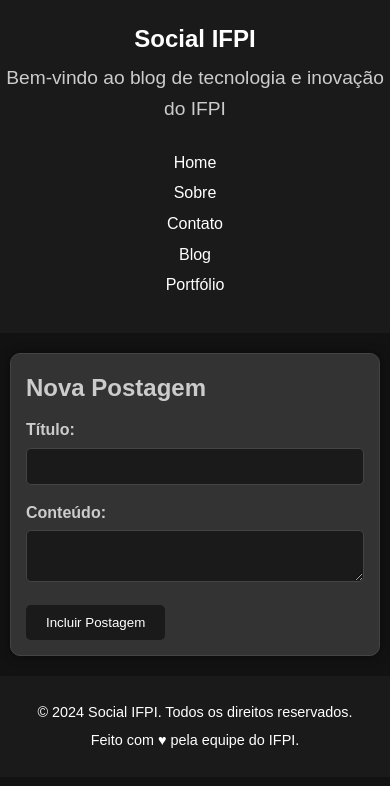
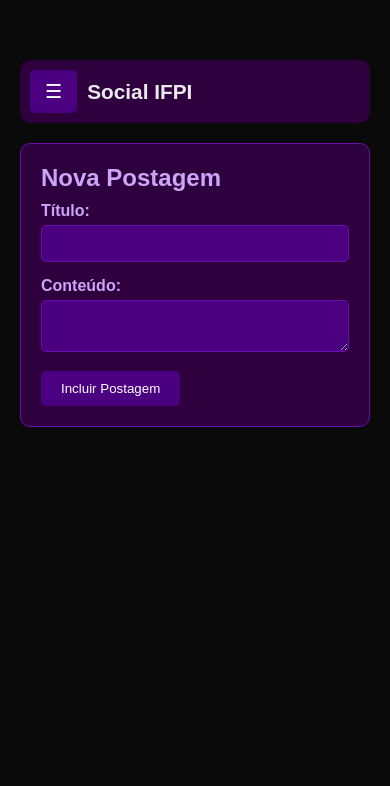
Before and after one commit to samleticias/socialifpi, a plain HTML site: page front-end/index.html in a window 390 px wide. Drawn offline with Linux system fonts and the light colour scheme; no server answers.

Commit message:
♻️ refactor: front-end da página.

```diff
--- a/front-end/estilos.css
+++ /dev/null
@@ -1,231 +0,0 @@
-/* Variáveis de cor */
-:root {
-    --cor-principal: #1A1A1A; /* Cinza escuro quase preto */
-    --cor-secundaria: #333333; /* Cinza escuro */
-    --cor-fundo: #121212; /* Preto para o fundo */
-    --cor-texto: #EAEAEA; /* Cinza claro para o texto */
-    --cor-texto-secundario: #CCCCCC; /* Cinza um pouco mais escuro para textos secundários */
-    --cor-borda: #444444; /* Cinza escuro para bordas */
-    --cor-hover: #555555; /* Cinza intermediário para efeitos hover */
-}
-
-/* Reset básico */
-* {
-    margin: 0;
-    padding: 0;
-    box-sizing: border-box;
-}
-
-body {
-    font-family: Arial, sans-serif;
-    background-color: var(--cor-fundo);
-    color: var(--cor-texto);
-    line-height: 1.6;
-}
-
-header {
-    background-color: var(--cor-principal);
-    color: #fff;
-    padding: 20px 0;
-    text-align: center;
-    margin-bottom: 20px;
-}
-
-header h1 {
-    margin: 0;
-    font-size: 2.5rem;
-}
-
-header p {
-    margin-top: 5px;
-    font-size: 1.2rem;
-    color: var(--cor-texto-secundario);
-}
-
-nav ul {
-    display: flex;
-    justify-content: center;
-    list-style: none;
-    padding: 10px 0;
-    margin-top: 15px;
-}
-
-nav ul li {
-    margin: 0 10px;
-}
-
-nav ul li a {
-    color: #fff;
-    text-decoration: none;
-    padding: 5px 10px;
-    border-radius: 5px;
-    transition: background-color 0.3s;
-}
-
-nav ul li a:hover {
-    background-color: var(--cor-hover);
-}
-
-main {
-    max-width: 900px;
-    margin: 0 auto;
-    padding: 0 20px;
-}
-
-section#formulario {
-    margin-bottom: 20px;
-    padding: 15px;
-    border: 1px solid var(--cor-borda);
-    border-radius: 10px;
-    background-color: var(--cor-secundaria);
-    box-shadow: 0 0 10px rgba(0, 0, 0, 0.5);
-}
-
-.campos h2 {
-    margin-bottom: 10px;
-    font-size: 1.5rem;
-    color: var(--cor-texto-secundario);
-}
-
-.campos label {
-    display: block;
-    margin-bottom: 5px;
-    font-weight: bold;
-    color: var(--cor-texto-secundario);
-}
-
-.campos input, .campos textarea {
-    width: 100%;
-    padding: 10px;
-    margin-bottom: 15px;
-    border: 1px solid var(--cor-borda);
-    border-radius: 5px;
-    font-size: 1rem;
-    background-color: var(--cor-principal);
-    color: var(--cor-texto);
-}
-
-.campos button {
-    padding: 10px 20px;
-    background-color: var(--cor-principal);
-    color: #fff;
-    border: none;
-    border-radius: 5px;
-    cursor: pointer;
-    transition: background-color 0.3s;
-}
-
-.campos button:hover {
-    background-color: var(--cor-hover);
-}
-
-section#postagens article {
-    margin-bottom: 20px;
-    padding: 15px;
-    border: 1px solid var(--cor-borda);
-    border-radius: 10px;
-    background-color: var(--cor-secundaria);
-    box-shadow: 0 0 10px rgba(0, 0, 0, 0.5);
-}
-
-section#postagens article h2 {
-    font-size: 1.75rem;
-    margin-bottom: 10px;
-    color: var(--cor-texto);
-}
-
-section#postagens article p {
-    margin-bottom: 10px;
-    font-size: 1rem;
-    color: var(--cor-texto-secundario);
-}
-
-section#postagens article .data {
-    font-size: 0.875rem;
-    color: var(--cor-texto-secundario);
-    text-align: right;
-}
-
-section#postagens article button {
-    padding: 5px 10px;
-    background-color: var(--cor-principal);
-    color: #fff;
-    border: none;
-    border-radius: 5px;
-    cursor: pointer;
-    transition: background-color 0.3s;
-}
-
-section#postagens article button:hover {
-    background-color: var(--cor-hover);
-}
-
-footer {
-    background-color: var(--cor-principal);
-    color: #fff;
-    text-align: center;
-    padding: 20px 10px;
-    position: relative;
-    bottom: 0;
-    width: 100%;
-    margin-top: 20px;
-    font-size: 0.9rem;
-}
-
-footer p {
-    margin: 5px 0;
-}
-
-/* Responsividade */
-@media (max-width: 768px) {
-    header h1 {
-        font-size: 1.5rem;
-    }
-
-    nav ul {
-        flex-direction: column;
-    }
-
-    nav ul li {
-        margin-bottom: 10px;
-    }
-
-    main {
-        padding: 0 10px;
-    }
-
-    .campos input, .campos textarea {
-        font-size: 0.9rem;
-    }
-
-    section#postagens article h2 {
-        font-size: 1.5rem;
-    }
-
-    section#postagens article p {
-        font-size: 0.9rem;
-    }
-}
-
-@media (max-width: 480px) {
-    .campos input, .campos textarea {
-        font-size: 0.8rem;
-    }
-
-    section#postagens article h2 {
-        font-size: 1.25rem;
-    }
-
-    section#postagens article p {
-        font-size: 0.85rem;
-    }
-
-    nav ul {
-        flex-direction: column;
-        align-items: center;
-    }
-
-    nav ul li {
-        margin-bottom: 5px;
-    }
-}
--- a/front-end/index.html
+++ b/front-end/index.html
@@ -1,54 +1,80 @@
 <!DOCTYPE html>
-<html lang="en">
+<html lang="pt-BR">
 
 <head>
-    <meta charset="UTF-8">
-    <meta name="viewport" content="width=device-width, initial-scale=1.0">
+  <meta charset="UTF-8" />
+  <meta name="viewport" content="width=device-width, initial-scale=1.0" />
   <title>Social IFPI</title>
-    <link rel="stylesheet" href="estilos.css">
+  <link rel="stylesheet" href="src/style/style.css" />
 </head>
 
 <body>
-    <div id="container">
-        <header>
-            <h1>Social IFPI</h1>
-            <p>Bem-vindo ao blog de tecnologia e inovação do IFPI</p>
+  <div id="layout">
+    <!-- Botão do menu -->
+
+    <!-- Sidebar oculta inicialmente -->
+    <aside class="sidebar hidden" id="sidebar">
       <nav>
         <ul>
-                    <li><a href="#">Home</a></li>
-                    <li><a href="#">Sobre</a></li>
-                    <li><a href="#">Contato</a></li>
-                    <li><a href="#">Blog</a></li>
-                    <li><a href="#">Portfólio</a></li>
+          <li><a href="#">🏠 Home</a></li>
+          <li><a href="#">📄 Sobre</a></li>
+          <li><a href="#">✉️ Contato</a></li>
         </ul>
       </nav>
+    </aside>
+
+    <!-- Conteúdo principal -->
+    <div class="main-content">
+
+        <header>
+            <button id="menu-toggle">☰</button>
+            <div class="title">
+            <h1>Social IFPI</h1>
+            </div>
         </header>
+
       <main>
         <section id="formulario">
-
-                <div class = "campos">
+          <div class="campos">
             <h2>Nova Postagem</h2>
             <label for="titulo">Título:</label>
-                    <input type="text" id="titulo" name="titulo" required>
-                    <br>
+            <input type="text" id="titulo" name="titulo" required />
             <label for="conteudo">Conteúdo:</label>
             <textarea id="conteudo" name="conteudo" required></textarea>
-                    <br>
             <button id="botaoNovaPostagem">Incluir Postagem</button>
           </div>
-
         </section>
 
         <section id="postagens">
-                <!-- As postagens serão inseridas aqui dinamicamente -->
+          <!-- Postagens dinâmicas -->
         </section>
       </main>
-        <footer>
-            <p>&copy; 2024 Social IFPI. Todos os direitos reservados.</p>
-            <p>Feito com ♥ pela equipe do IFPI.</p>
-        </footer>
     </div>
-    <script src="app.js"></script>
+  </div>
+
+  <script>
+    const toggle = document.getElementById('menu-toggle');
+    const sidebar = document.getElementById('sidebar');
+    const layout = document.getElementById('layout');
+
+    // Abre ou fecha o menu ao clicar no botão
+    toggle.addEventListener('click', (e) => {
+        e.stopPropagation(); // impede que o clique feche o menu
+        sidebar.classList.toggle('ativa');
+        layout.classList.toggle('menu-aberto');
+    });
+
+    // Fecha o menu ao clicar fora dele
+    document.addEventListener('click', (e) => {
+        const clicouForaSidebar = !sidebar.contains(e.target);
+        const clicouForaBotao = !toggle.contains(e.target);
+
+        if (clicouForaSidebar && clicouForaBotao) {
+        sidebar.classList.remove('ativa');
+        layout.classList.remove('menu-aberto');
+        }
+    });
+  </script>
 </body>
 
 </html>
--- /dev/null
+++ b/front-end/src/style/style.css
@@ -0,0 +1,255 @@
+:root {
+  --cor-principal: #4B0082;
+  --cor-secundaria: #2E003E;
+  --cor-fundo: #0A0A0A;
+  --cor-texto: #EAEAEA;
+  --cor-texto-secundario: #CBA6F7;
+  --cor-borda: #6A0DAD;
+  --cor-hover: #7D3FC4;
+}
+
+/* Reset */
+* {
+  margin: 0;
+  padding: 0;
+  box-sizing: border-box;
+}
+
+body {
+  background-color: var(--cor-fundo);
+  color: var(--cor-texto);
+  font-family: Arial, sans-serif;
+  overflow-x: hidden;
+}
+
+/* Layout geral */
+#layout {
+  display: flex;
+  min-height: 100vh;
+  transition: margin-left 0.3s ease;
+  position: relative;
+}
+
+/* Quando menu está aberto, empurra conteúdo */
+#layout.menu-aberto .main-content {
+  margin-left: 220px;
+}
+
+/* Header */
+header {
+  display: flex;
+  align-items: center;
+  gap: 15px;
+  background-color: var(--cor-secundaria);
+  padding: 15px 20px;
+  border-radius: 10px;
+  margin-bottom: 20px;
+  position: relative;
+  text-align: left; /* Sobrescreve qualquer text-align: center */
+}
+
+/* Botão de menu DENTRO do header */
+header #menu-toggle {
+  position: static;
+  margin: 0;
+  flex-shrink: 0;
+  background-color: var(--cor-principal);
+  color: white;
+  border: none;
+  padding: 10px 15px;
+  border-radius: 5px;
+  font-size: 1.2rem;
+  cursor: pointer;
+  z-index: 1;
+}
+
+/* Botão de menu fixo (fora do header) */
+#menu-toggle {
+  position: fixed;
+  top: 20px;
+  left: 20px;
+  background-color: var(--cor-principal);
+  color: white;
+  border: none;
+  padding: 10px 15px;
+  border-radius: 5px;
+  font-size: 1.2rem;
+  z-index: 999;
+  cursor: pointer;
+}
+
+/* Container do título e subtítulo */
+.title {
+  display: flex;
+  align-items: baseline;
+  gap: 15px;
+  flex-wrap: wrap;
+}
+
+/* Ajustes do título */
+.title h1 {
+  color: var(--cor-texto);
+  margin: 0;
+  font-size: 1.5rem;
+  flex-shrink: 0;
+}
+
+/* Ajustes do subtítulo */
+.title p {
+  color: var(--cor-texto-secundario);
+  margin: 0;
+  font-size: 0.9rem;
+}
+
+/* Sidebar */
+.sidebar {
+  width: 220px;
+  background-color: var(--cor-principal);
+  padding: 20px;
+  color: white;
+  height: 100vh;
+  position: fixed;
+  top: 0;
+  left: 0;
+  z-index: 1002;
+  transform: translateX(-100%);
+  transition: transform 0.3s ease;
+}
+
+.sidebar.ativa {
+  transform: translateX(0);
+}
+
+.sidebar ul {
+  list-style: none;
+}
+
+.sidebar ul li {
+  margin-bottom: 15px;
+}
+
+.sidebar ul li a {
+  color: white;
+  text-decoration: none;
+  display: block;
+  padding: 8px;
+  border-radius: 4px;
+  transition: background-color 0.3s;
+}
+
+.sidebar ul li a:hover {
+  background-color: var(--cor-hover);
+}
+
+/* Conteúdo principal */
+.main-content {
+  flex: 1;
+  padding: 20px;
+  transition: margin-left 0.3s ease;
+  width: 100%;
+}
+
+/* Formulário */
+#formulario {
+  background-color: var(--cor-secundaria);
+  padding: 20px;
+  border-radius: 10px;
+  border: 1px solid var(--cor-borda);
+  margin-bottom: 20px;
+}
+
+.campos h2 {
+  color: var(--cor-texto-secundario);
+  margin-bottom: 10px;
+}
+
+.campos label {
+  display: block;
+  margin-bottom: 5px;
+  font-weight: bold;
+  color: var(--cor-texto-secundario);
+}
+
+.campos input,
+.campos textarea {
+  width: 100%;
+  padding: 10px;
+  margin-bottom: 15px;
+  border: 1px solid var(--cor-borda);
+  border-radius: 5px;
+  background-color: var(--cor-principal);
+  color: var(--cor-texto);
+}
+
+.campos button {
+  background-color: var(--cor-principal);
+  color: white;
+  padding: 10px 20px;
+  border: none;
+  border-radius: 5px;
+  cursor: pointer;
+}
+
+.campos button:hover {
+  background-color: var(--cor-hover);
+}
+
+/* Postagens */
+#postagens article {
+  background-color: transparent;
+  padding: 15px 0;
+  margin-bottom: 20px;
+  border-bottom: 1px solid var(--cor-borda);
+}
+
+#postagens article h2 {
+  color: var(--cor-texto);
+  margin-bottom: 5px;
+}
+
+#postagens article p,
+#postagens article .data {
+  color: var(--cor-texto-secundario);
+  font-size: 0.95rem;
+}
+
+/* Responsivo */
+@media (max-width: 768px) {
+  #menu-toggle {
+    top: 10px;
+    left: 10px;
+    font-size: 1rem;
+    padding: 8px 12px;
+  }
+
+  .main-content {
+    padding-top: 60px;
+  }
+
+  .sidebar {
+    width: 200px;
+  }
+
+  #layout.menu-aberto .main-content {
+    margin-left: 0;
+  }
+
+  /* Ajuste para header em mobile */
+  header {
+    flex-wrap: wrap;
+    gap: 10px;
+    padding: 10px;
+  }
+
+  .title {
+    gap: 5px;
+  }
+
+  .title h1 {
+    font-size: 1.3rem;
+  }
+
+  .title p {
+    font-size: 0.8rem;
+  }
+}
```
Also changed, not shown: front-end/src/script/app.js (renamed from front-end/app.js), front-end/src/script/app.ts (renamed from front-end/app.ts). Lines whose indentation alone changed are shown as unchanged.
